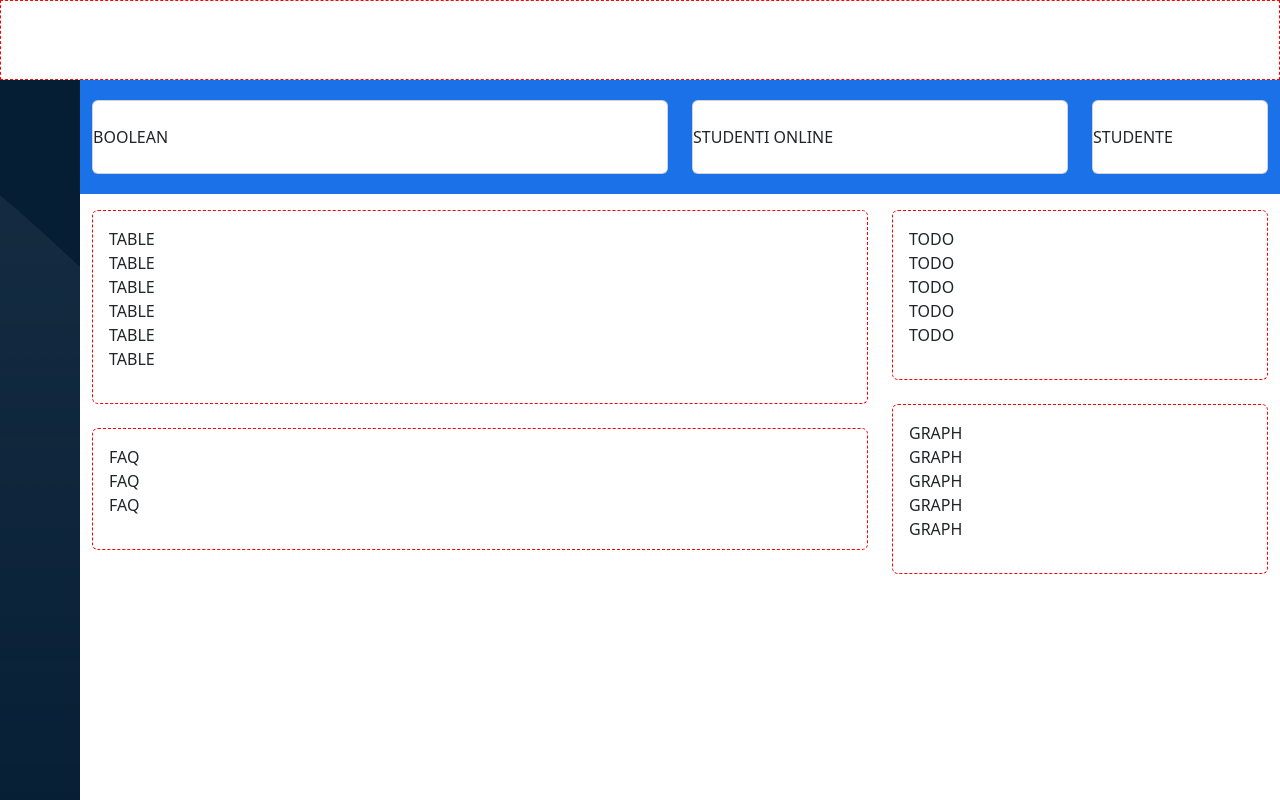
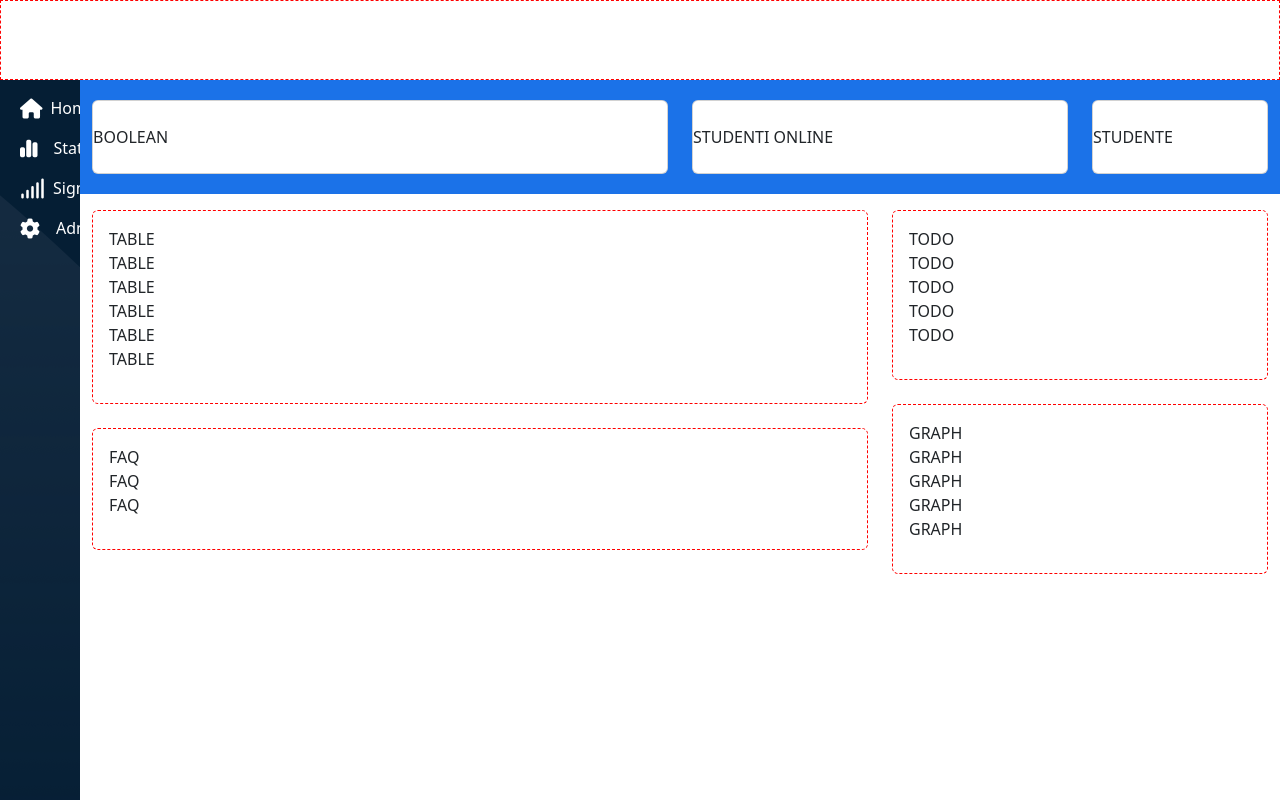
Before and after one commit to lorenzodisanto/html-css-bootstrap-dashboard, a plain HTML site: page index.html in a window 1280 px wide. Drawn offline with nearby package versions, Linux system fonts and the light colour scheme.

Commit message:
feat: add sidebar structure

```diff
--- a/index.html
+++ b/index.html
@@ -14,6 +14,15 @@
       crossorigin="anonymous"
     />
 
+    <!-- Link Fontawesome -->
+    <link
+      rel="stylesheet"
+      href="https://cdnjs.cloudflare.com/ajax/libs/font-awesome/6.5.1/css/all.min.css"
+      integrity="sha512-DTOQO9RWCH3ppGqcWaEA1BIZOC6xxalwEsw9c2QQeAIftl+Vegovlnee1c9QX4TctnWMn13TZye+giMm8e2LwA=="
+      crossorigin="anonymous"
+      referrerpolicy="no-referrer"
+    />
+
     <!-- Link CSS -->
     <link rel="stylesheet" href="./css/style.css" />
   </head>
@@ -23,7 +32,28 @@
 
     <div class="d-flex">
       <!-- SIDEBAR -->
-      <nav id="sidebar"></nav>
+      <nav id="sidebar" class="text-white">
+        <div class="container-fluid">
+          <div class="sidebar-btn d-flex flex-column p-2">
+            <div class="d-flex gap-2 my-2">
+              <div><i class="fa-solid fa-house fa-lg"></i></div>
+              <div class="d-none d-lg-block">Home</div>
+            </div>
+            <div class="d-flex gap-3 my-2">
+              <div><i class="fa-solid fa-chart-simple fa-lg"></i></div>
+              <div class="d-none d-lg-block">Stats</div>
+            </div>
+            <div class="d-flex gap-2 my-2">
+              <div><i class="fa-solid fa-signal fa-lg"></i></div>
+              <div class="d-none d-lg-block">Signals</div>
+            </div>
+            <div class="d-flex gap-3 mt-auto py-2">
+              <div><i class="fa-solid fa-gear fa-lg"></i></div>
+              <div class="d-none d-lg-block">Admin</div>
+            </div>
+          </div>
+        </div>
+      </nav>
 
       <!-- MAIN -->
       <main id="main">
```
